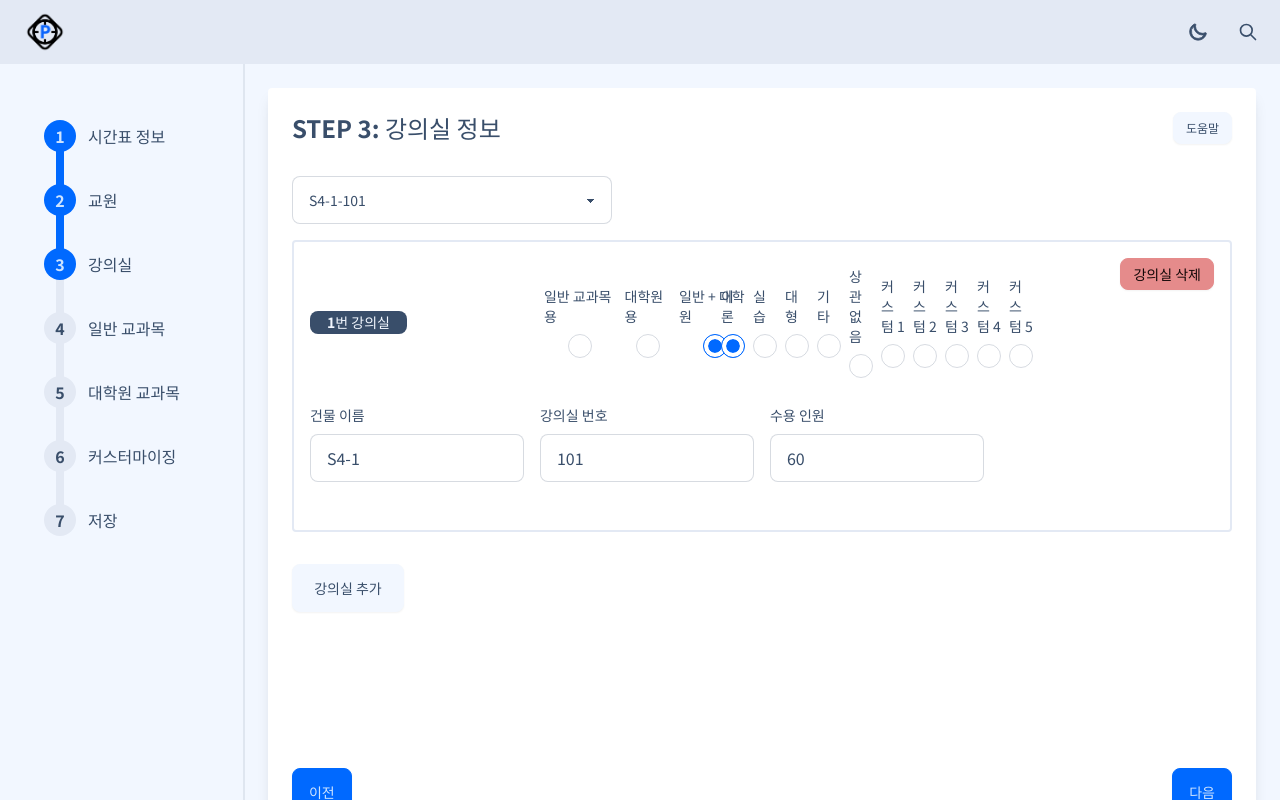
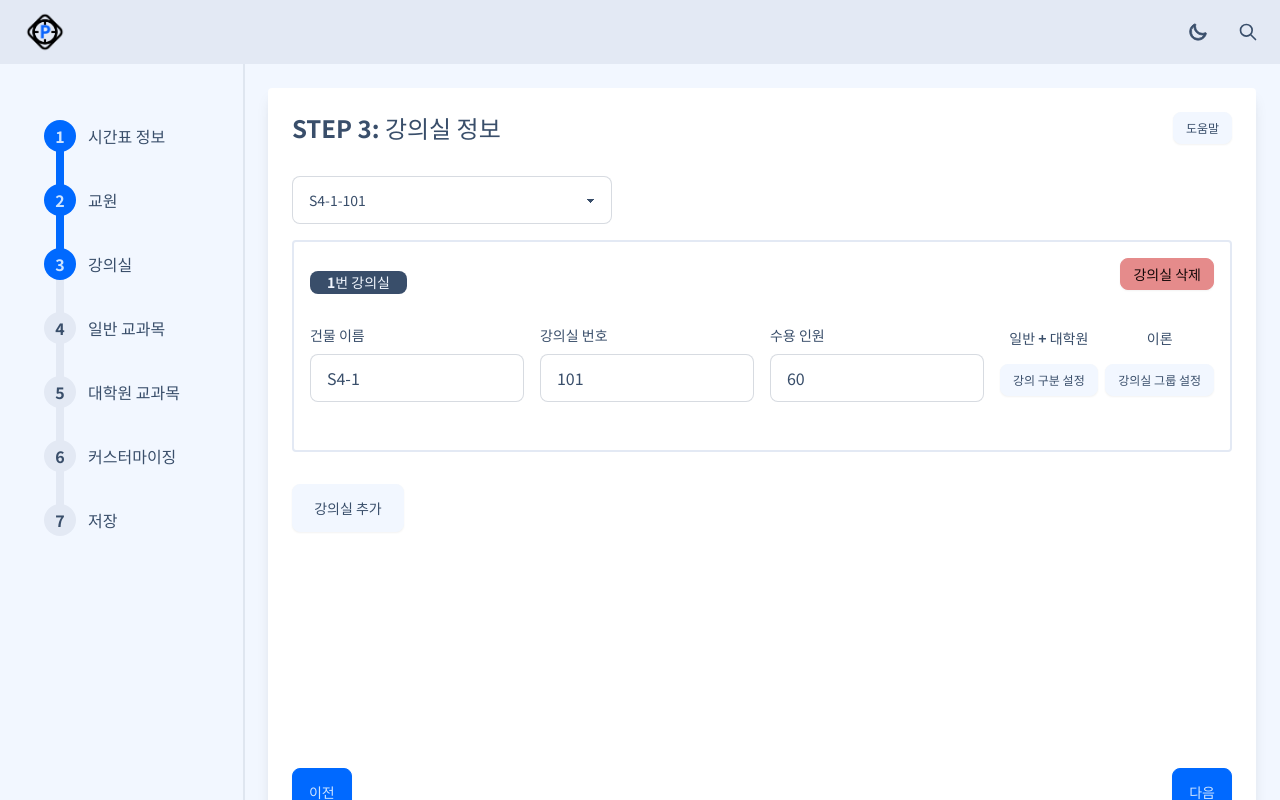
Before and after one commit to nam3762/PUTS, a React (Vite) app: page /timetable/classrooms in a window 1280 px wide. Shown: the top 800 px of the page. Built offline with nearby package versions, Linux system fonts and the light colour scheme.

Commit message:
classroom select re-design

```diff
--- a/src/components/Button.jsx
+++ b/src/components/Button.jsx
@@ -5,7 +5,7 @@ export default function Button({ onClick, style = "", children }) {
     <button
       type="button"
       onClick={onClick}
-      className={`btn mb-4 max-w-28 ${style}`}
+      className={`btn ${style} mb-4 max-w-28 `}
     >
       {children}
     </button>
--- a/src/pages/Timetable/Classrooms.jsx
+++ b/src/pages/Timetable/Classrooms.jsx
@@ -71,7 +71,7 @@ export default function Classrooms() {
 
   const classroomsOptions = classroomFields.map((classroom, index) => ({
     value: index,
-    label: `${classroom.buildingName}-${classroom.classroomNumber}`,
+    label: `${classroom.buildingName || ""}-${classroom.classroomNumber || ""}`,
   }));
 
   const handleAddClassroom = () => {
@@ -107,6 +107,26 @@ export default function Classrooms() {
     setValue(`classrooms.${currentIndex}.${field}`, value);
   };
 
+  const [isForGradModalOpen, setIsForGradModalOpen] = useState(false);
+  const [isGroupModalOpen, setIsGroupModalOpen] = useState(false);
+
+  const openForGradModal = () => setIsForGradModalOpen(true);
+  const closeForGradModal = () => setIsForGradModalOpen(false);
+
+  const openGroupModal = () => setIsGroupModalOpen(true);
+  const closeGroupModal = () => setIsGroupModalOpen(false);
+
+  const forGradText = {
+    0: "일반 교과목용",
+    1: "대학원용",
+    2: "일반 + 대학원",
+  };
+
+  const groupText = defaultValues.classroomGroups.reduce((acc, group) => {
+    acc[group.id] = group.groupName;
+    return acc;
+  }, {});
+
   return (
     <Form
       title="STEP 3: 강의실 정보"
@@ -133,65 +153,14 @@ export default function Classrooms() {
               </kbd>
             </div>
 
-            <div className="flex flex-row justify-center items-center">
-              <label className="label cursor-pointer flex flex-col">
-                <span className="label-text mb-2">일반 교과목용</span>
-                <input
-                  type="radio"
-                  name={`classrooms.${currentIndex}.forGrad`}
-                  value="0"
-                  className="radio checked:radio-primary"
-                  checked={forGrad === 0}
-                  onChange={() => handleRadioChange("forGrad", 0)}
-                />
-              </label>
-              <label className="label cursor-pointer flex flex-col">
-                <span className="label-text mb-2">대학원용</span>
-                <input
-                  type="radio"
-                  name={`classrooms.${currentIndex}.forGrad`}
-                  value="1"
-                  className="radio checked:radio-primary"
-                  checked={forGrad === 1}
-                  onChange={() => handleRadioChange("forGrad", 1)}
-                />
-              </label>
-              <label className="label cursor-pointer flex flex-col">
-                <span className="label-text mb-2">일반 + 대학원</span>
-                <input
-                  type="radio"
-                  name={`classrooms.${currentIndex}.forGrad`}
-                  value="2"
-                  className="radio checked:radio-primary"
-                  checked={forGrad === 2}
-                  onChange={() => handleRadioChange("forGrad", 2)}
-                />
-              </label>
-            </div>
-
-            <div className="flex flex-row justify-center items-center">
-              {defaultValues.classroomGroups.map((group) => (
-                <label
-                  key={group.id}
-                  className="label cursor-pointer flex flex-col"
-                >
-                  <span className="label-text mb-2">{group.groupName}</span>
-                  <input
-                    type="radio"
-                    name={`classrooms.${currentIndex}.group`}
-                    value={group.id}
-                    className="radio checked:radio-primary"
-                    checked={currentGroup === group.id}
-                    onChange={() => handleRadioChange("group", group.id)}
-                  />
-                </label>
-              ))}
-            </div>
-
-            <div className="flex justify-end">
+            {/* Remove Classroom */}
+            <div className="flex justify-end col-span-3">
               {classroomFields.length > 1 && (
                 <Button
-                  onClick={() => remove(currentIndex)}
+                  onClick={() => {
+                    remove(currentIndex);
+                    setCurrentIndex(0);
+                  }}
                   style="btn-error btn-sm -mb-2"
                 >
                   강의실 삭제
@@ -199,6 +168,7 @@ export default function Classrooms() {
               )}
             </div>
 
+            {/* Building Name */}
             <div className="w-full mb-4">
               <span className="label-text text-base-content font-bold">
                 건물 이름
@@ -217,6 +187,7 @@ export default function Classrooms() {
               )}
             </div>
 
+            {/* Classroom Number */}
             <div className="w-full mb-4">
               <span className="label-text text-base-content font-bold">
                 강의실 번호
@@ -235,6 +206,7 @@ export default function Classrooms() {
               )}
             </div>
 
+            {/* Capacity */}
             <div className="w-full mb-4">
               <span className="label-text text-base-content font-bold">
                 수용 인원
@@ -259,7 +231,52 @@ export default function Classrooms() {
                 </p>
               )}
             </div>
+
+            <div className="flex flex-row justify-between">
+              {/* ForGrad Setting */}
+              <div className="flex flex-col justify-center items-center gap-4">
+                <span className="label-text font-bold">
+                  {forGradText[forGrad]}
+                </span>
+                <Button onClick={openForGradModal} style="btn-sm text-xs">
+                  강의 구분 설정
+                </Button>
+              </div>
+
+              {/* Group Setting */}
+              <div className="flex flex-col justify-center items-center gap-4">
+                <span className="label-text font-bold">
+                  {groupText[currentGroup]}
+                </span>
+                <Button onClick={openGroupModal} style="btn-sm text-xs">
+                  강의실 그룹 설정
+                </Button>
+              </div>
+            </div>
           </div>
+
+          {/* ForGrad Modal */}
+          <ForGradModal
+            isOpen={isForGradModalOpen}
+            onClose={closeForGradModal}
+            value={forGrad}
+            onChange={(value) => {
+              handleRadioChange("forGrad", value);
+              closeForGradModal();
+            }}
+          />
+
+          {/* Group Modal */}
+          <GroupModal
+            isOpen={isGroupModalOpen}
+            onClose={closeGroupModal}
+            value={currentGroup}
+            onChange={(value) => {
+              handleRadioChange("group", value);
+              closeGroupModal();
+            }}
+            groupOptions={defaultValues.classroomGroups}
+          />
         </div>
       )}
       <Button onClick={handleAddClassroom} style="mt-4">
@@ -268,3 +285,79 @@ export default function Classrooms() {
     </Form>
   );
 }
+
+function ForGradModal({ isOpen, onClose, value, onChange }) {
+  if (!isOpen) return null;
+
+  return (
+    <div className="modal modal-open text-base-content">
+      <div className="modal-box">
+        <h3 className="font-bold text-lg mb-4">강의 구분 설정</h3>
+        <div className="flex flex-col gap-2">
+          <label className="cursor-pointer flex items-center">
+            <input
+              type="radio"
+              value="0"
+              checked={value === 0}
+              onChange={() => onChange(0)}
+              className="radio checked:radio-primary mr-2"
+            />
+            일반 교과목용
+          </label>
+          <label className="cursor-pointer flex items-center">
+            <input
+              type="radio"
+              value="1"
+              checked={value === 1}
+              onChange={() => onChange(1)}
+              className="radio checked:radio-primary mr-2"
+            />
+            대학원용
+          </label>
+          <label className="cursor-pointer flex items-center">
+            <input
+              type="radio"
+              value="2"
+              checked={value === 2}
+              onChange={() => onChange(2)}
+              className="radio checked:radio-primary mr-2"
+            />
+            일반 + 대학원
+          </label>
+        </div>
+        <div className="modal-action">
+          <Button onClick={onClose}>닫기</Button>
+        </div>
+      </div>
+    </div>
+  );
+}
+
+function GroupModal({ isOpen, onClose, value, onChange, groupOptions }) {
+  if (!isOpen) return null;
+
+  return (
+    <div className="modal modal-open text-base-content">
+      <div className="modal-box">
+        <h3 className="font-bold text-lg mb-4">강의실 그룹 설정</h3>
+        <div className="flex flex-col gap-2">
+          {groupOptions.map((group) => (
+            <label key={group.id} className="cursor-pointer flex items-center">
+              <input
+                type="radio"
+                value={group.id}
+                checked={value === group.id}
+                onChange={() => onChange(group.id)}
+                className="radio checked:radio-primary mr-2"
+              />
+              {group.groupName}
+            </label>
+          ))}
+        </div>
+        <div className="modal-action">
+          <Button onClick={onClose}>닫기</Button>
+        </div>
+      </div>
+    </div>
+  );
+}
```
